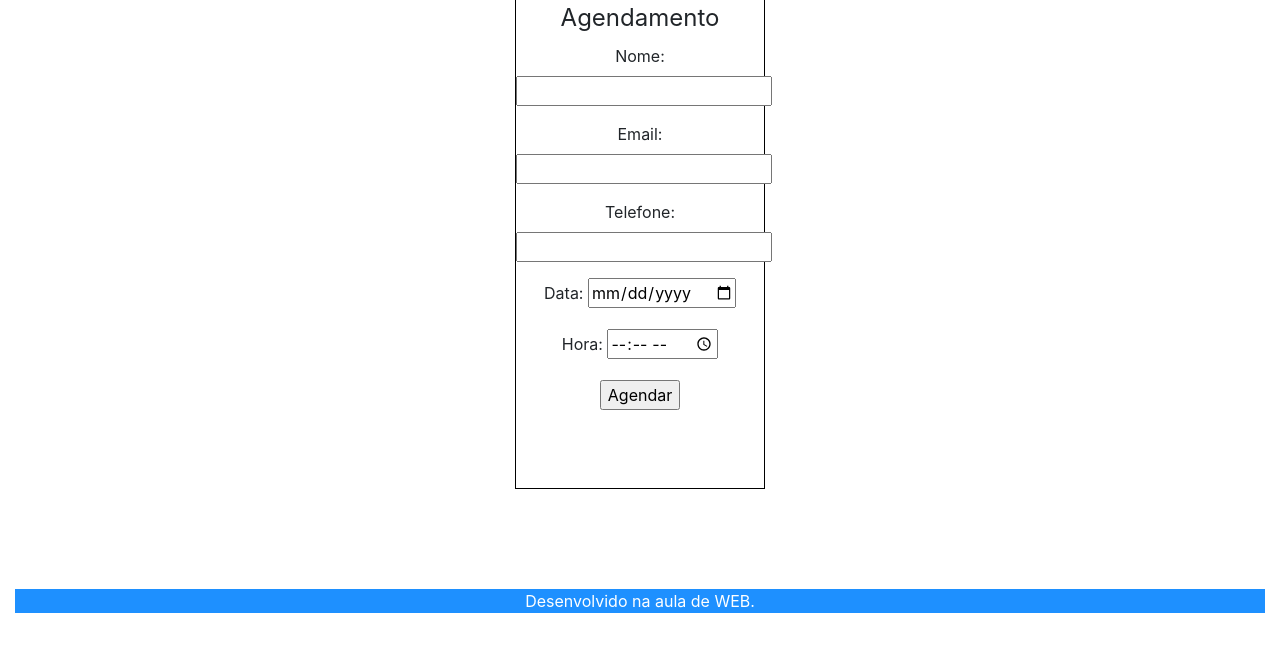
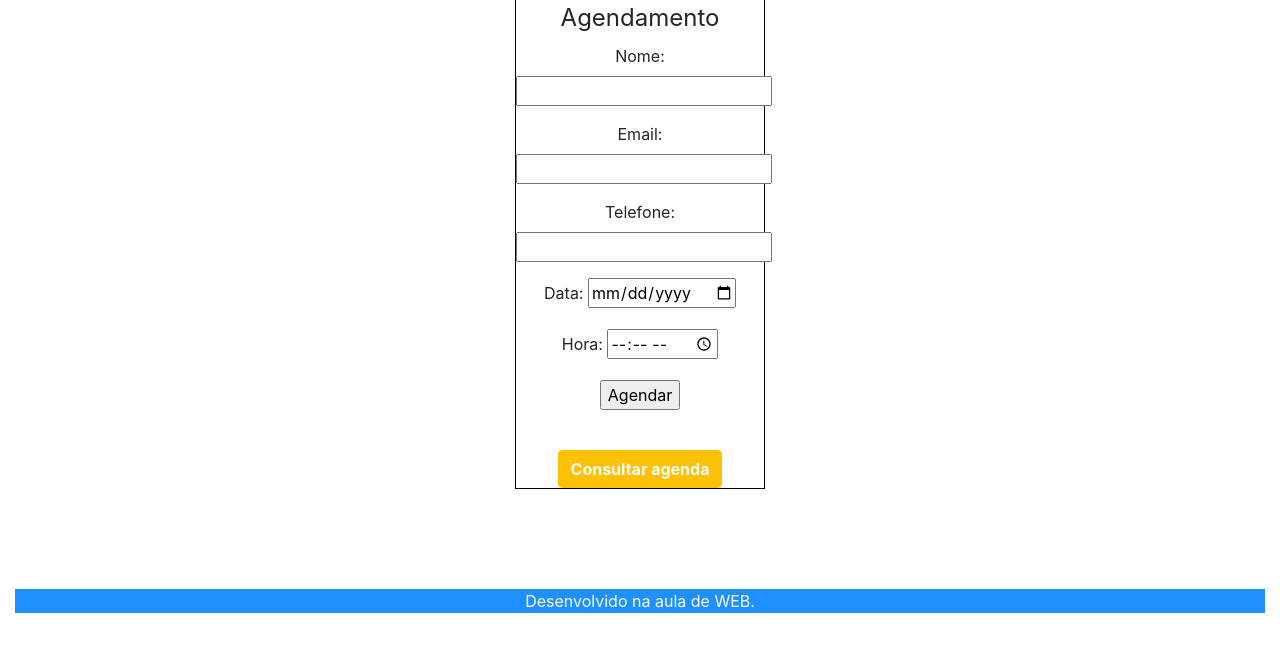
Before and after one commit to LeoNoli/exercicios, a PHP site: page / in a window 1280 px wide. Shown: the part 113-765 px from the top of the page. Run offline with PHP 8.4, Linux system fonts and the light colour scheme.

Commit message:
versao m

```diff
--- a/20200219/index.php
+++ b/20200219/index.php
@@ -52,7 +52,7 @@
 					</form>
 
 					<br/>
-					<button type="submit" class="btn btn-link"><a href="lista_agendamento.php"> Consultar agenda </a></button>
+					<button type="submit" class="btn btn-warning"><a href="lista_agendamento.php"> Consultar agenda </a></button>
 				</fieldset>
 			</div>
 			<footer>
```
